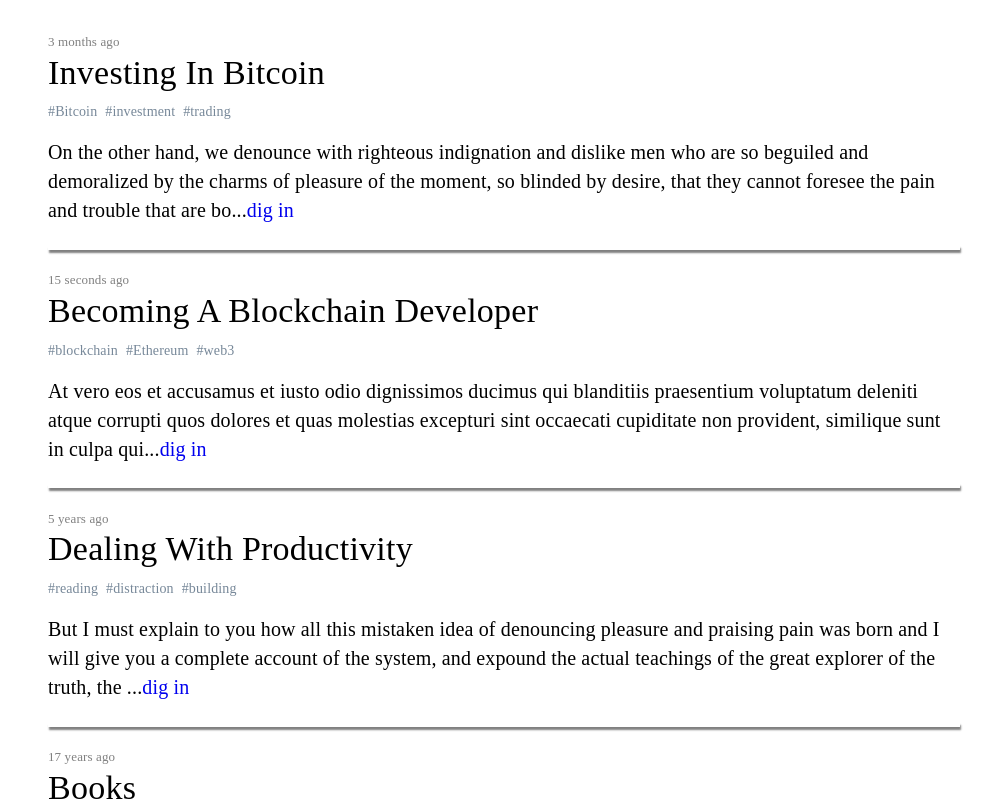
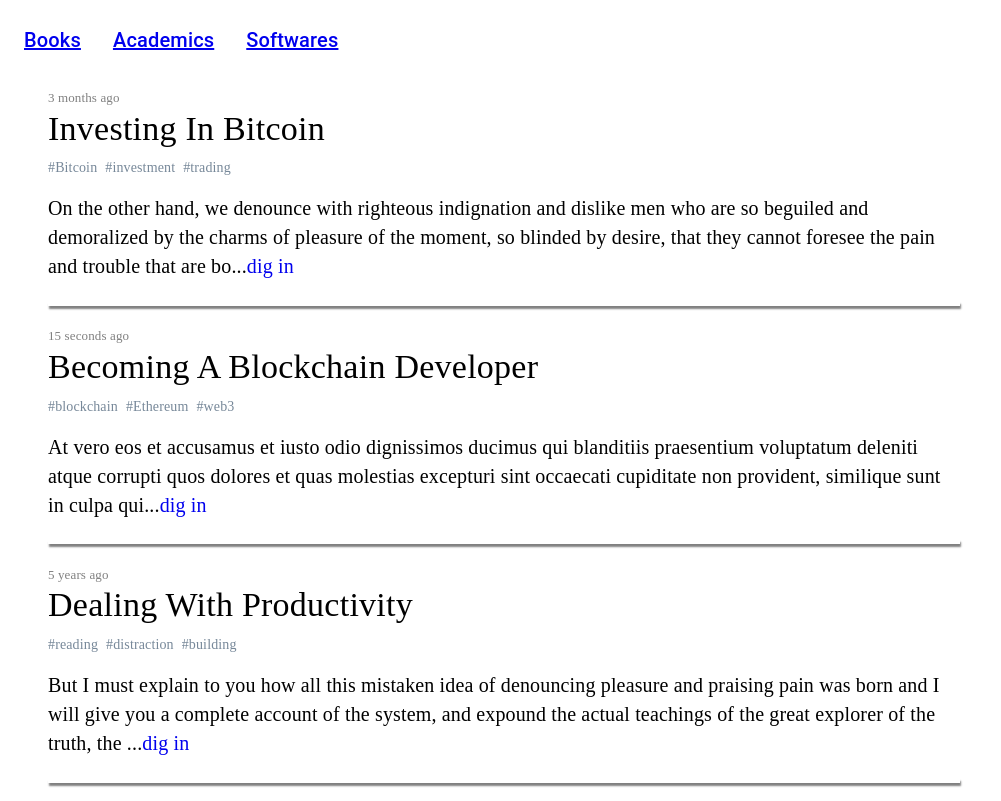
Before and after one commit to asahelcode/seed-frontend, a React (Create React App) app in the folder client/: page /articles in a window 1280 px wide. Shown: the top 801 px of the page, without its empty margins (0-1001 px from the left). Built offline with nearby package versions, Linux system fonts and the light colour scheme.

Commit message:
Add navigation links to other article categories

```diff
--- a/client/src/pages/Articles.tsx
+++ b/client/src/pages/Articles.tsx
@@ -1,5 +1,5 @@
 import React from 'react'
-import { useParams } from 'react-router-dom';
+import { Link, useParams } from 'react-router-dom';
 import { Container } from '@material-ui/core';
 import { Stack, Typography } from '@mui/material';
 
@@ -14,11 +14,22 @@ const Articles = () => {
 
   return (
     <Container className={classes.body}>
-      <Typography variant='h5' textAlign='center' textTransform='capitalize' mt={4}>{category}</Typography>
+      <Stack direction='row' gap={4} mt={3} sx={{ display: { lg: 'flex', xs: 'none' } }}>
+        <Link to='/articles/books' className={classes.articleOptionLink}>
+          <Typography variant='h6'>Books</Typography>
+        </Link>
+        <Link to='/articles/academics' className={classes.articleOptionLink}>
+          <Typography variant='h6'>Academics</Typography>
+        </Link>
+        <Link to='/articles/softwares' className={classes.articleOptionLink}>
+          <Typography variant='h6'>Softwares</Typography>
+        </Link>
+      </Stack>
+      <Typography variant='h4' textAlign='center' textTransform='capitalize' mt={4}>{category}</Typography>
       {
         articles.map((item) => <Article key={item.id} article={item} />)
       }
-    </Container>
+    </Container >
   )
 }
 
```
